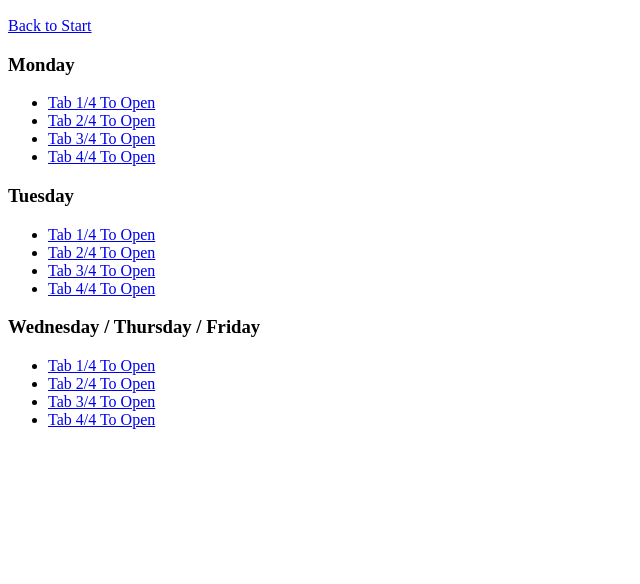
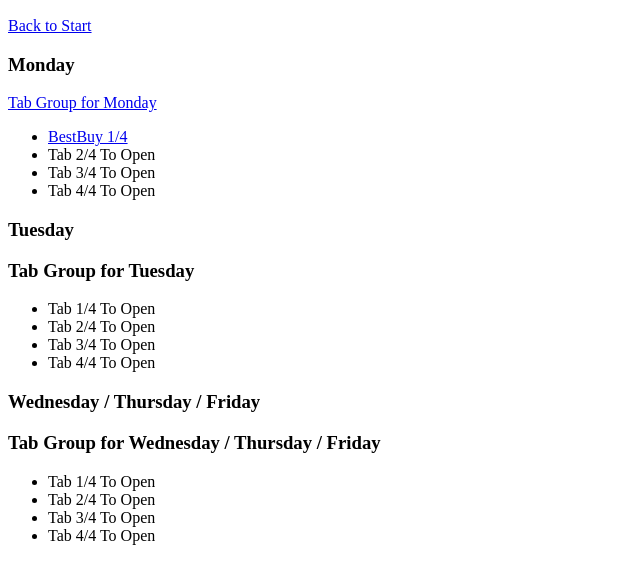
Before and after one commit to munozAndrew/Lab2_CSC437, a website: page packages/proto/public/schedule.html in a window 1280 px wide. Shown: the part 50-634 px from the top of the page, without its empty margins (0-640 px from the left). Drawn offline with Linux system fonts and the light colour scheme.

Commit message:
completed lab3

```diff
--- a/packages/proto/public/schedule.html
+++ b/packages/proto/public/schedule.html
@@ -15,27 +15,31 @@
 
     <section>
         <h3> Monday </h3>
+        <a href="tab-group.html"> Tab Group for Monday</a>
         <ul>
-            <li> <a href="websites.html"> Tab 1/4 To Open </a> </li>
-            <li> <a href="websites.html"> Tab 2/4 To Open </a> </li>
-            <li> <a href="websites.html"> Tab 3/4 To Open </a> </li>
-            <li> <a href="websites.html"> Tab 4/4 To Open </a> </li>
-
+            <li> <a href="websites.html"> BestBuy 1/4 </a> </li>
+            <li> Tab 2/4 To Open </li>
+            <li> Tab 3/4 To Open </li>
+            <li> Tab 4/4 To Open </li>
         </ul>
         <h3> Tuesday </h3>
+        <h3>Tab Group for Tuesday</h3>
+
         <ul>
-            <li> <a href="websites.html"> Tab 1/4 To Open </a> </li>
-            <li> <a href="websites.html"> Tab 2/4 To Open </a> </li>
-            <li> <a href="websites.html"> Tab 3/4 To Open </a> </li>
-            <li> <a href="websites.html"> Tab 4/4 To Open </a> </li>
+            <li> Tab 1/4 To Open  </li>
+            <li> Tab 2/4 To Open </li>
+            <li> Tab 3/4 To Open  </li>
+            <li> Tab 4/4 To Open </li>
 
         </ul>
         <h3> Wednesday / Thursday / Friday </h3>
+        <h3>Tab Group for Wednesday / Thursday / Friday</h3>
+
         <ul>
-            <li> <a href="websites.html"> Tab 1/4 To Open </a> </li>
-            <li> <a href="websites.html"> Tab 2/4 To Open </a> </li>
-            <li> <a href="websites.html"> Tab 3/4 To Open </a> </li>
-            <li> <a href="websites.html"> Tab 4/4 To Open </a> </li>
+            <li> Tab 1/4 To Open </li>
+            <li> Tab 2/4 To Open </a> </li>
+            <li> Tab 3/4 To Open </li>
+            <li> Tab 4/4 To Open </li>
 
         </ul>
     </section>
--- /dev/null
+++ b/packages/proto/public/styles/page.css
@@ -0,0 +1,20 @@
+
+
+body{
+    background-color: var(--color-accent);
+    color: var(--color-text);
+}
+
+header{
+    background-color: var(--color-accent-inverted);
+    color:var(--color-accent);
+}
+
+a{
+    color: var(--color-text-inverted);
+
+}
+
+h1, h2, h3, h4, h5, h6 {
+    color: var(--color-text-inverted);
+}
--- /dev/null
+++ b/packages/proto/public/styles/tokens.css
@@ -0,0 +1,8 @@
+:root{
+    --color-accent: rgb(132, 125, 136);
+    --color-accent-inverted: rgb(89, 89, 100);
+    --color-link: var(--color-accent);
+    --color-link-inverted: var(--color-accent-inverted);
+    --color-text: rgb(26, 3, 54);
+    --color-text-inverted: rgb(88, 7, 7);
+}
```
Also changed, not shown: packages/proto/public/index.html (+2 -0 lines).
